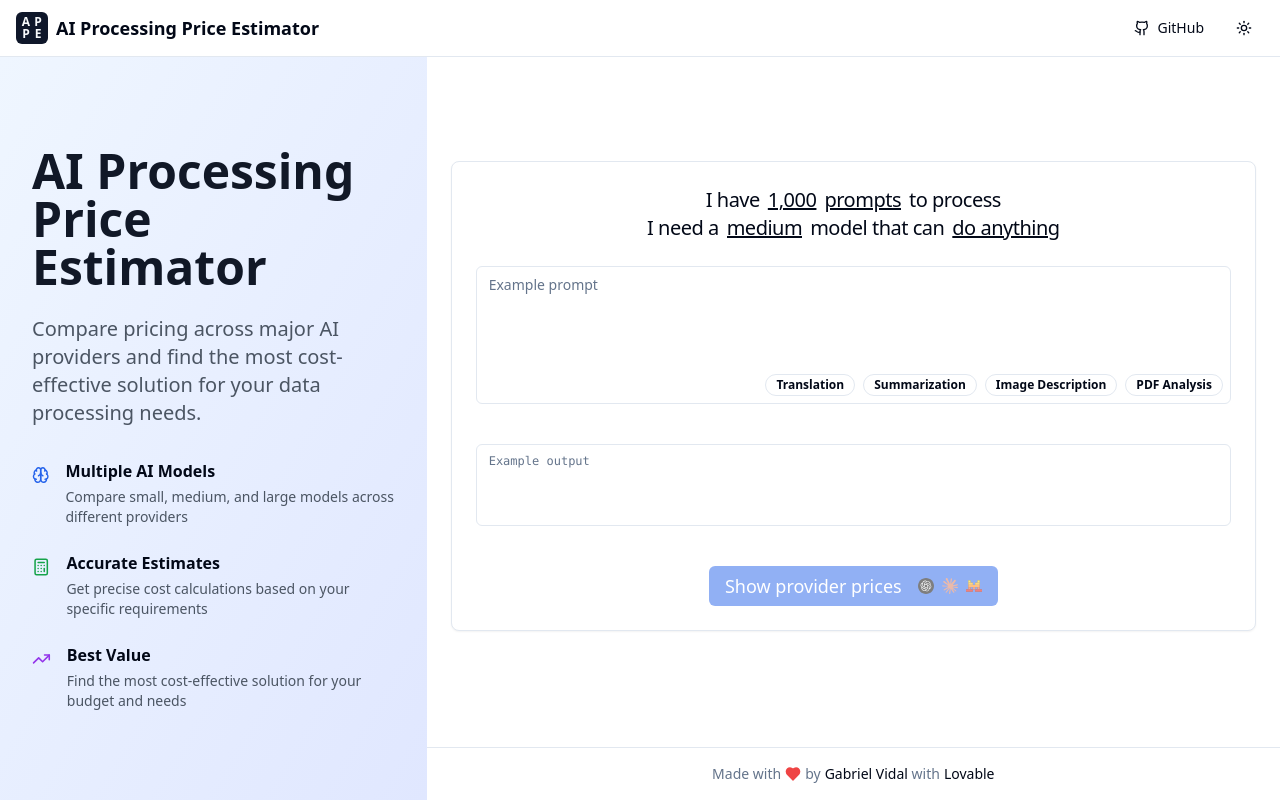
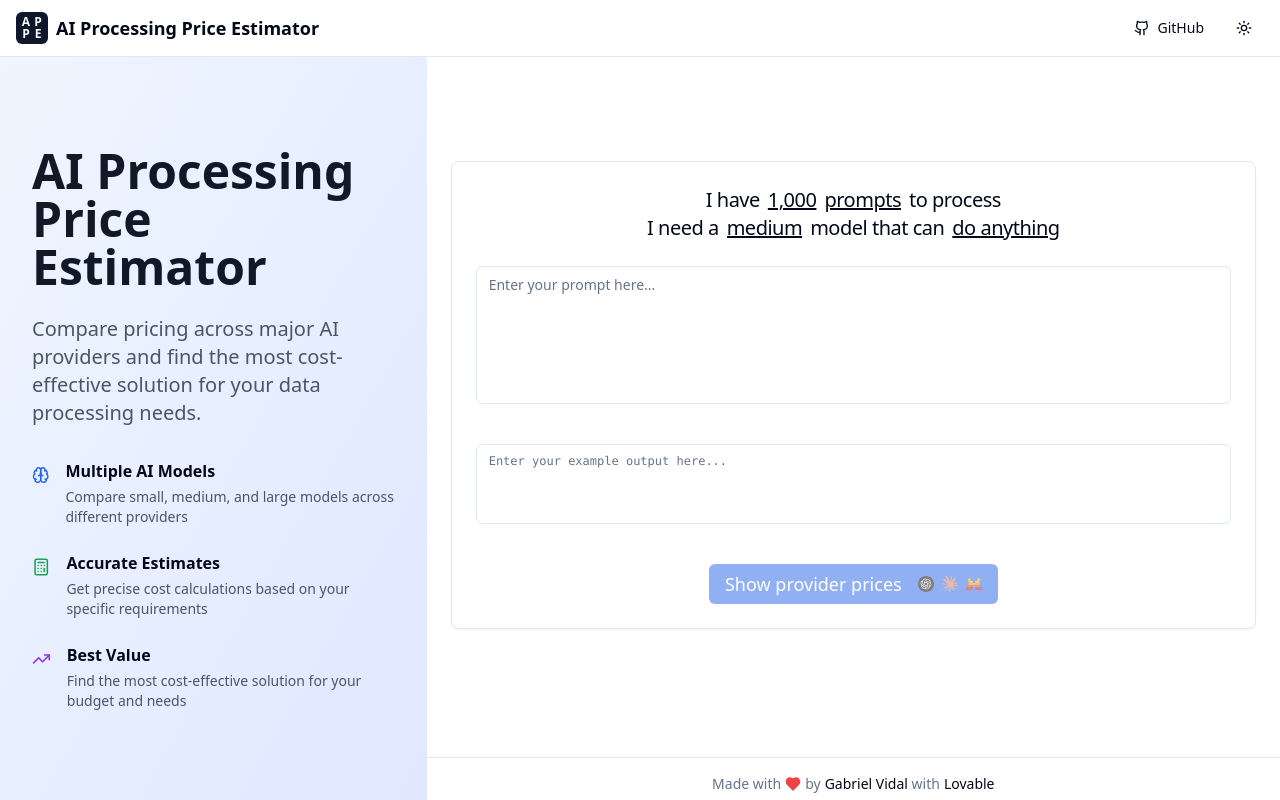
Before and after one commit to GabrielVidal1/appe, a React (Vite) app: page / in a window 1280 px wide. Built offline with nearby package versions, Linux system fonts and the light colour scheme.

Commit message:
improvements: ui, examples

```diff
--- a/src/components/EstimatorForm.tsx
+++ b/src/components/EstimatorForm.tsx
@@ -1,17 +1,20 @@
 import { Card, CardContent, CardHeader, CardTitle } from "@/components/ui/card";
 import { FormDataContext } from "@/contexts/form/type";
+import { cn } from "@/lib/utils";
+import { useCallback, useEffect } from "react";
 import { useFormContext } from "react-hook-form";
+import ExampleTemplates from "./ExampleTemplates";
 import ExampleOutput from "./form/ExampleOutputs";
 import PromptInput from "./form/PromptInput";
 import SentenceInput from "./form/SentenceInput";
-import { getProviderIcon } from "./ProviderIcons";
-import { Button } from "./ui/button";
+import SubmitButton from "./form/SubmitButton";
 
 interface EstimatorFormProps {
   onSubmit: (data: FormDataContext) => void;
+  updatePrices?: boolean;
 }
 
-const EstimatorForm = ({ onSubmit }: EstimatorFormProps) => {
+const EstimatorForm = ({ onSubmit, updatePrices }: EstimatorFormProps) => {
   const { handleSubmit, watch } = useFormContext();
   const dataType = watch("dataType");
   const prompt = watch("prompt");
@@ -19,7 +22,7 @@ const EstimatorForm = ({ onSubmit }: EstimatorFormProps) => {
   const example = watch("example");
   const imageSize = watch("imageSize");
 
-  const onFormSubmit = (data: FormDataContext) => {
+  const onFormSubmit = useCallback((data: FormDataContext) => {
     onSubmit({
       dataCount: data.dataCount,
       dataType: data.dataType,
@@ -29,9 +32,20 @@ const EstimatorForm = ({ onSubmit }: EstimatorFormProps) => {
       modelSize: data.modelSize,
       modelCapabilities: data.modelCapabilities,
     });
-  };
+    // eslint-disable-next-line react-hooks/exhaustive-deps
+  }, []);
+
+  useEffect(() => {
+    // Reset form values when the form is submitted
+    if (updatePrices) {
+      handleSubmit(onFormSubmit)();
+    }
+  }, [updatePrices, handleSubmit, onFormSubmit]);
 
   return (
+    <div className="group">
+      <div className="relative w-full mb-6 ">
+        <div className="w-full z-100 mt-20">
           <Card className="w-full max-w-4xl">
             <CardHeader>
               <CardTitle className="text-xl text-center">
@@ -39,26 +53,39 @@ const EstimatorForm = ({ onSubmit }: EstimatorFormProps) => {
               </CardTitle>
             </CardHeader>
             <CardContent className="space-y-6 flex flex-col gap-4 items-center">
-        <div className="space-y-4 w-full">
+              <div className="w-full">
                 <PromptInput />
               </div>
 
               <ExampleOutput className="w-full" />
 
-        <Button
+              <SubmitButton
                 onClick={handleSubmit(onFormSubmit)}
-          className="w-fit bg-blue-600 hover:bg-blue-700 text-white py-3 text-lg group"
+                className=" group"
                 disabled={!dataType || !prompt?.trim()}
-        >
-          Show provider prices
-          <div className="flex items-center gap-2 ml-2 ">
-            {getProviderIcon("openai", "group-hover:animate-spin")}
-            {getProviderIcon("claude", "group-hover:animate-spin")}
-            {getProviderIcon("mistral", "group-hover:animate-spin")}
-          </div>
-        </Button>
+                update={updatePrices}
+              />
             </CardContent>
           </Card>
+        </div>
+        <div
+          className={cn(
+            "absolute inset-0 flex items-center",
+            "z-0 transition-transform duration-300 ease-in-out",
+            "group-hover:-translate-y-1/2 -translate-y-[120%] opacity-0 group-hover:opacity-100",
+            "pointer-events-none"
+          )}
+        >
+          <div className="relative w-full h-[75px]">
+            <Card className="absolute w-full shadow-lg pt-6 bottom-[60%] -top-[60%]">
+              <CardContent className="flex justify-between items-center">
+                Try these examples: <ExampleTemplates />
+              </CardContent>
+            </Card>
+          </div>
+        </div>
+      </div>
+    </div>
   );
 };
 
--- a/src/components/ExampleTemplates.tsx
+++ b/src/components/ExampleTemplates.tsx
@@ -36,13 +36,19 @@ const ExampleTemplates = ({
   };
 
   return (
-    <div className={cn(className, "space-y-2 overflow-x-scroll")}>
-      <div className="flex gap-2 flex-nowrap justify-end">
+    <div
+      className={cn(
+        className,
+        "space-y-2 overflow-x-scroll pointer-events-none"
+      )}
+    >
+      <div className="flex gap-2 flex-nowrap justify-end ">
         {EXAMPLES.map((example) => (
           <Badge
             key={example.name}
             variant="outline"
             className={cn(
+              "pointer-events-auto",
               "cursor-pointer hover:bg-gray-100 transition-colors bg-white dark:bg-gray-800 text-nowrap",
               {
                 "bg-blue-50 text-blue-800 dark:bg-blue-900 dark:text-blue-200":
--- a/src/components/ResultsTable.tsx
+++ b/src/components/ResultsTable.tsx
@@ -1,6 +1,7 @@
 import { Card, CardContent } from "@/components/ui/card";
 import { FormDataContext } from "@/contexts/form/type";
 import { ALL_MODELS } from "@/lib/computations";
+import { useEffect, useState } from "react";
 import { useFormContext } from "react-hook-form";
 import ResultsSummary from "./ResultsSummary";
 import ResultsTableFiltered from "./ResultsTableFiltered";
@@ -9,11 +10,22 @@ interface ResultsTableProps {
   data: FormDataContext | null;
 }
 
-const ResultsTable = ({ data }: ResultsTableProps) => {
-  const { watch } = useFormContext();
+const ResultsTable = ({ data: propData }: ResultsTableProps) => {
+  const [data, setData] = useState<FormDataContext | null>(propData);
+  const { watch, subscribe, getValues } = useFormContext<FormDataContext>();
   const selectedTiers: FormDataContext["selectedTiers"] =
     watch("selectedTiers");
   const modelCapabilities: string[] = watch("modelCapabilities");
+
+  useEffect(() => {
+    subscribe({
+      formState: { isDirty: true },
+      callback: () => {
+        setData(getValues());
+      },
+    });
+    // eslint-disable-next-line react-hooks/exhaustive-deps
+  }, []);
 
   if (!data) return null;
 
--- a/src/components/form/ExampleOutputs.tsx
+++ b/src/components/form/ExampleOutputs.tsx
@@ -23,13 +23,22 @@ const ExampleOutput = ({ className }: ExampleOutputProps) => {
   }, [example]);
 
   return (
-    <div className={`space-y-4 ${className}`}>
+    <div className={className}>
       <TextareaWithCounts
-        placeholder={`Example output`}
+        placeholder="Enter your example output here..."
         value={formattedExample}
         onChange={(e) => updateExample(e.target.value)}
         className="flex-1 resize-none font-mono pr-10 text-xs"
-        rows={4}
+        rows={Math.max(
+          2,
+          Math.min(
+            15,
+            Math.max(
+              formattedExample.split("\n").length,
+              formattedExample.length / 80
+            )
+          )
+        )}
       />
     </div>
   );
--- a/src/components/form/PromptInput.tsx
+++ b/src/components/form/PromptInput.tsx
@@ -1,4 +1,3 @@
-import ExampleTemplates from "@/components/ExampleTemplates";
 import { TextareaWithCounts } from "@/components/ui/textarea-with-counts";
 import { useFormContext } from "react-hook-form";
 
@@ -11,18 +10,14 @@ const PromptInput = () => {
   };
 
   return (
-    <div className="space-y-2 relative">
+    <div className="relative">
       <TextareaWithCounts
         id="prompt"
-        placeholder="Example prompt"
+        placeholder="Enter your prompt here..."
         value={prompt || ""}
         onChange={handlePromptChange}
         rows={6}
         className="resize-none"
-      />
-      <ExampleTemplates
-        className="absolute bottom-2 right-2 left-2"
-        prompt={prompt}
       />
     </div>
   );
--- /dev/null
+++ b/src/components/form/SubmitButton.tsx
@@ -0,0 +1,38 @@
+import { cn } from "@/lib/utils";
+import { getProviderIcon } from "../ProviderIcons";
+import { Button } from "../ui/button";
+
+interface SubmitButtonProps {
+  onClick?: () => void;
+  disabled?: boolean;
+  update?: boolean;
+
+  className?: string;
+}
+
+const SubmitButton = ({
+  onClick,
+  disabled,
+  update,
+  className,
+}: SubmitButtonProps) => {
+  return (
+    <Button
+      onClick={onClick}
+      className={cn(
+        "w-fit bg-blue-600 hover:bg-blue-700 text-white py-3 text-lg",
+        className
+      )}
+      disabled={disabled}
+    >
+      {update ? "Update prices" : "Show provider prices"}
+      <div className="flex items-center gap-2 ml-2 ">
+        {getProviderIcon("openai", "group-hover:animate-spin")}
+        {getProviderIcon("claude", "group-hover:animate-spin")}
+        {getProviderIcon("mistral", "group-hover:animate-spin")}
+      </div>
+    </Button>
+  );
+};
+
+export default SubmitButton;
--- /dev/null
+++ b/src/lib/format.ts
@@ -0,0 +1,32 @@
+export function tokensToRealWorldText(tokenCount: number): string {
+  const words = tokenCount * 0.75;
+
+  const wordsPerParagraph = 120;
+  const wordsPerPage = 250;
+  const wordsPerChapter = 7500;
+  const wordsPerBook = 75000;
+  const wordsPerSeries = 750000; // ~10 books
+  const wordsPerLibrary = 7500000; // ~100 books
+
+  if (words < wordsPerPage) {
+    const paragraphs = Math.round(words / wordsPerParagraph);
+    return `${paragraphs} paragraph${paragraphs !== 1 ? "s" : ""}`;
+  } else if (words < wordsPerChapter) {
+    const pages = Math.round(words / wordsPerPage);
+    return `${pages} page${pages !== 1 ? "s" : ""}`;
+  } else if (words < wordsPerBook) {
+    const chapters = Math.round(words / wordsPerChapter);
+    return `${chapters} chapter${chapters !== 1 ? "s" : ""}`;
+  } else if (words < wordsPerSeries) {
+    const books = (words / wordsPerBook).toFixed(0);
+    return `~${books} book${books !== "1" ? "s" : ""}`;
+  } else if (words < wordsPerLibrary) {
+    const series = (words / wordsPerSeries).toFixed(0);
+    return `~${series} book series (10 books each)`;
+  } else {
+    const libraries = (words / wordsPerLibrary).toFixed(0);
+    return `~${libraries} personal librar${
+      libraries === "1" ? "y" : "ies"
+    } (100 books each)`;
+  }
+}
--- a/src/pages/Index.tsx
+++ b/src/pages/Index.tsx
@@ -9,20 +9,21 @@ import { cn } from "@/lib/utils";
 import { useRef, useState } from "react";
 
 const Index = () => {
-  const [estimationData, setEstimationData] = useState<FormDataContext | null>(
-    null
-  );
+  const [currentEstimationData, setEstimationData] =
+    useState<FormDataContext | null>(null);
   const resultsRef = useRef<HTMLDivElement>(null);
 
   const handleFormSubmit = (data: FormDataContext) => {
     setEstimationData(data);
     // Scroll to results after a short delay to ensure the component is rendered
+    if (!currentEstimationData) {
       setTimeout(() => {
         resultsRef.current?.scrollIntoView({
           behavior: "smooth",
           block: "start",
         });
       }, 100);
+    }
   };
 
   return (
@@ -43,11 +44,14 @@ const Index = () => {
           {/* Right Side */}
           <div className="w-full h-full overflow-y-scroll lg:w-2/3 bg-white dark:bg-gray-900 flex flex-col">
             <div className="min-h-full h-fit flex flex-col">
-              <div className="p-6 h-fit flex flex-col gap-20 flex-1 my-20">
-                <EstimatorForm onSubmit={handleFormSubmit} />
-                {estimationData && (
+              <div className="p-6 h-fit flex flex-col gap-20 flex-1 mb-20">
+                <EstimatorForm
+                  onSubmit={handleFormSubmit}
+                  updatePrices={!!currentEstimationData}
+                />
+                {currentEstimationData && (
                   <div ref={resultsRef}>
-                    <ResultsTable data={estimationData} />
+                    <ResultsTable data={currentEstimationData} />
                   </div>
                 )}
               </div>
```
Also changed, not shown: src/components/ResultsSummary.tsx (+15 -8 lines), src/lib/constants.ts (+8 -3 lines). Lines whose indentation alone changed are shown as unchanged.
